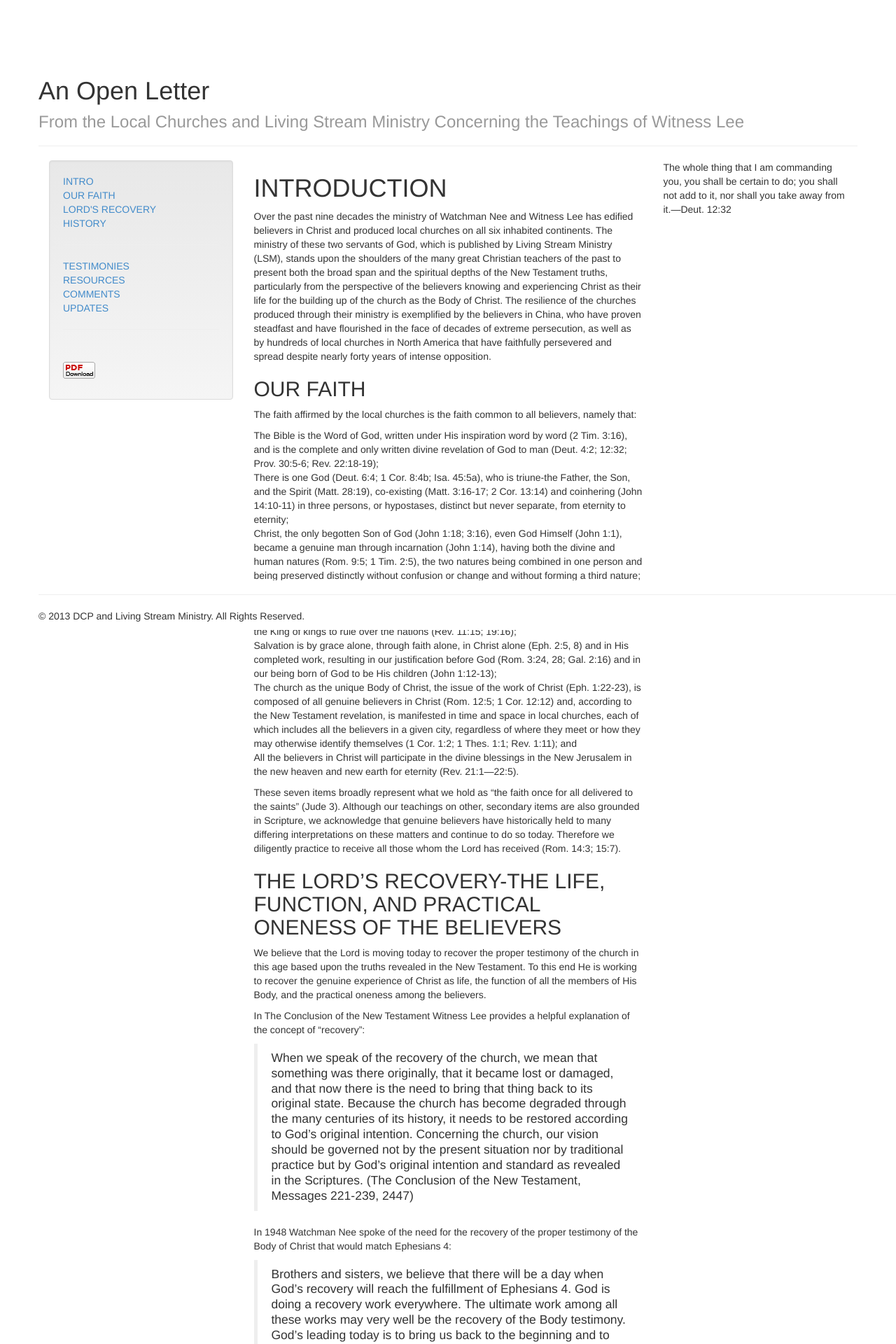
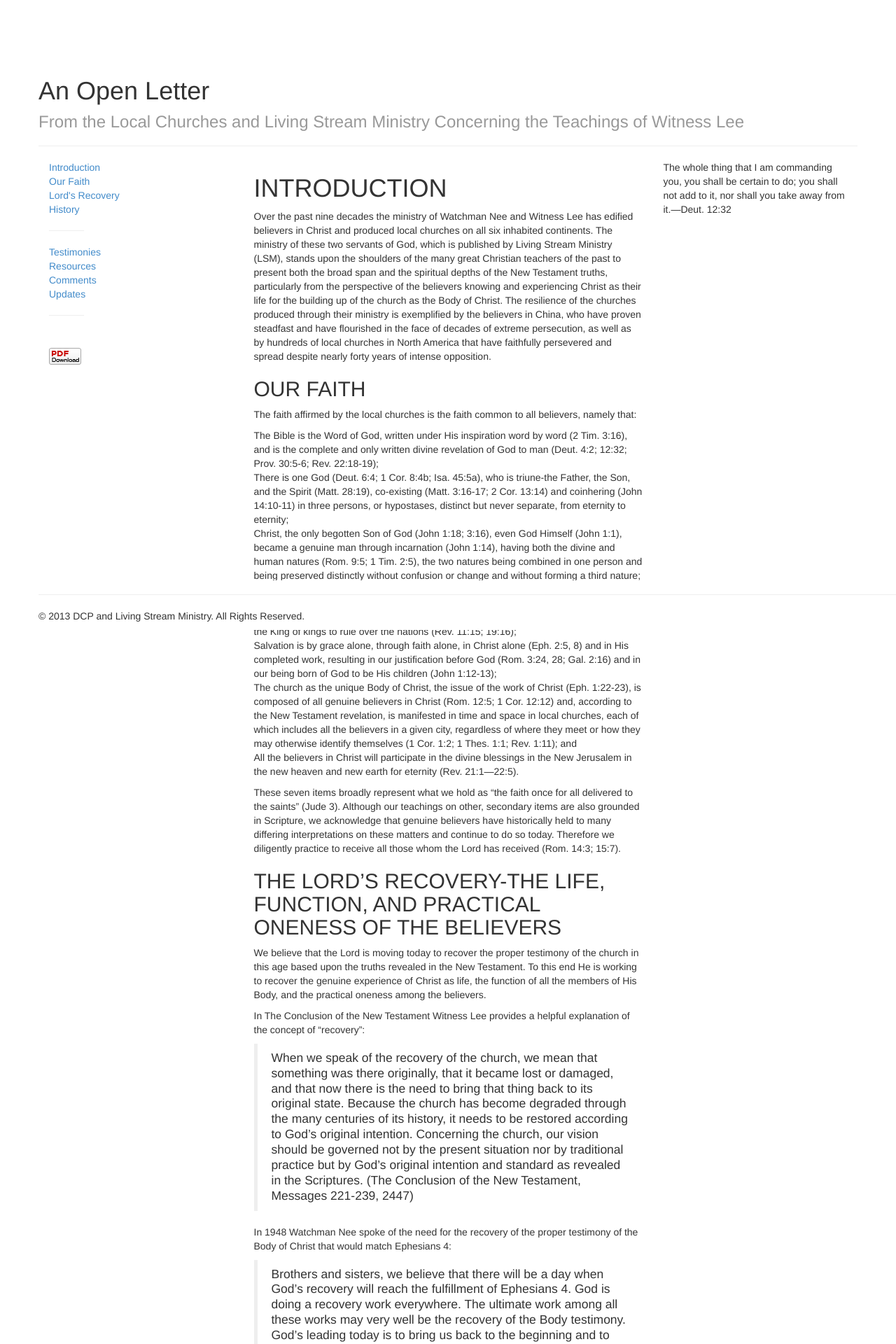
Before and after one commit to dcproject/an-open-letter, a Jekyll site: the page built from index.md, in a window 1280 px wide. Shown: the top 1920 px of the page at 70% size. Built offline with Jekyll 4.4.1, drawn with Linux system fonts in a browser that asks for light colours; nearby versions of some CDN libraries; comment, search, counter and statistics services are not loaded.

```diff
--- a/_layouts/default.html
+++ b/_layouts/default.html
@@ -36,18 +36,22 @@
 
         <div class="row">
           <div class="col-md-3">
-          <div id="sidebar" data-spy="affix" data-offset-top="900" class="well">
+          <div id="sidebar" data-spy="affix" data-offset-top="900">
             <ul>
-              <li><a href="/#intro">INTRO</a></li>
-              <li><a href="/#faith">OUR FAITH</a></li>
-              <li><a href="/#recovery">LORD'S RECOVERY</a></li>
-              <li><a href="/#history">HISTORY</a></li>
-              <hr>
-              <li><a>TESTIMONIES</a></li>
-              <li><a>RESOURCES</a></li>
-              <li><a>COMMENTS</a></li>
-              <li><a>UPDATES</a></li>
-              <hr>
+              <li><a href="/#intro">Introduction</a></li>
+              <li><a href="/#faith">Our Faith</a></li>
+              <li><a href="/#recovery">Lord's Recovery</a></li>
+              <li><a href="/#history">History</a></li>
+
+              <hr width="50px" align="left">
+
+              <li><a href="/testimonies">Testimonies</a></li>
+              <li><a href="/resources">Resources</a></li>
+              <li><a href="/comments">Comments</a></li>
+              <li><a href="/updates">Updates</a></li>
+
+              <hr width="50px" align="left">
+
               <li class="social">
                 <span class="fb-like" data-href="http://an-open-letter.org/" data-width="450" data-layout="button_count" data-show-faces="false" data-send="false"></span>
               </li>
--- a/css/aol.css
+++ b/css/aol.css
@@ -6,9 +6,6 @@
 
 }
 
-#rightbar {
-
-}
 
 footer {
 	z-index: 2;
```
Also changed, not shown: resources/index.md (added, +44 -0 lines), img/resources/ac.jpg (added), img/resources/dcp.jpg (added), img/resources/ls.jpg (added), img/resources/lsm.jpg (added), 1 other file.
